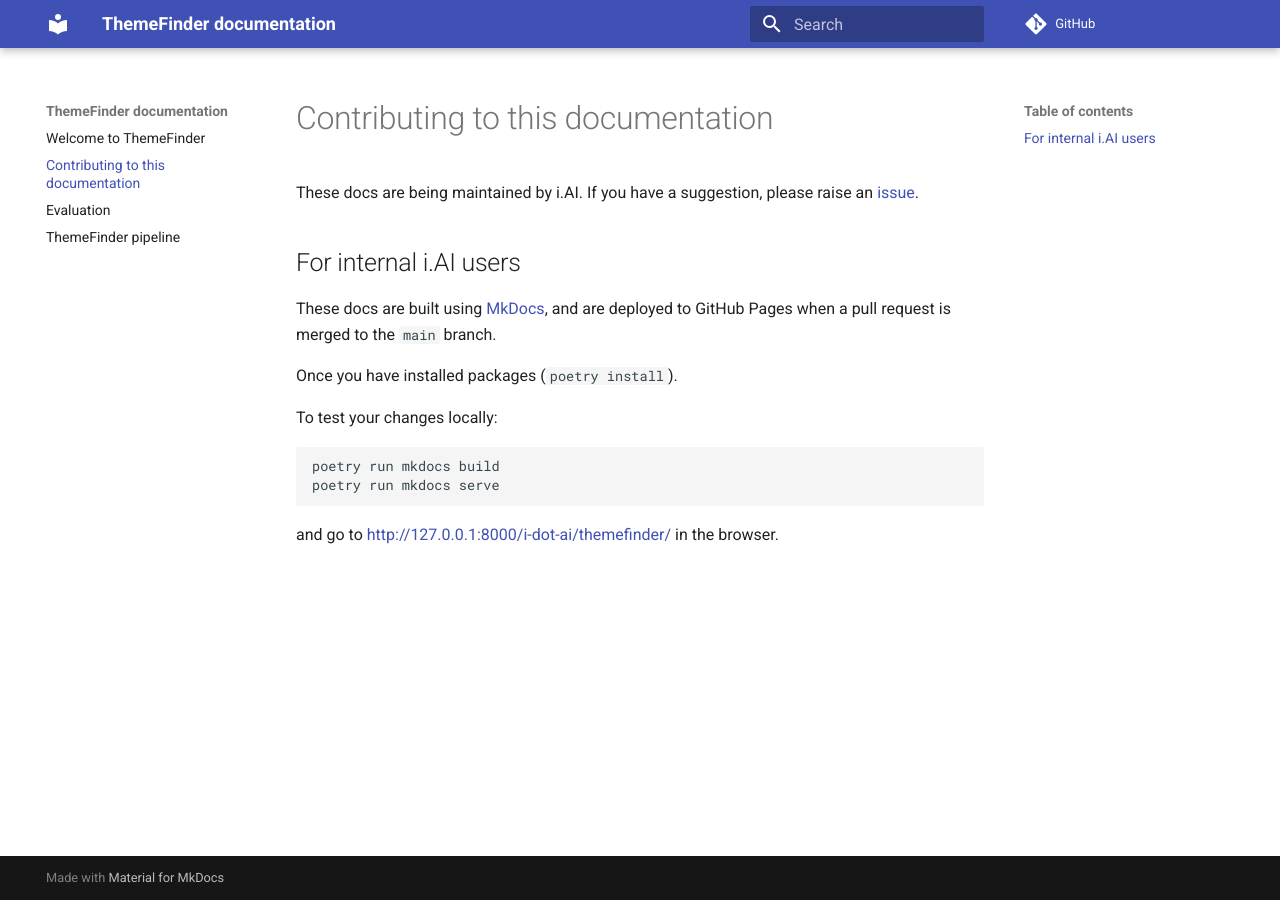
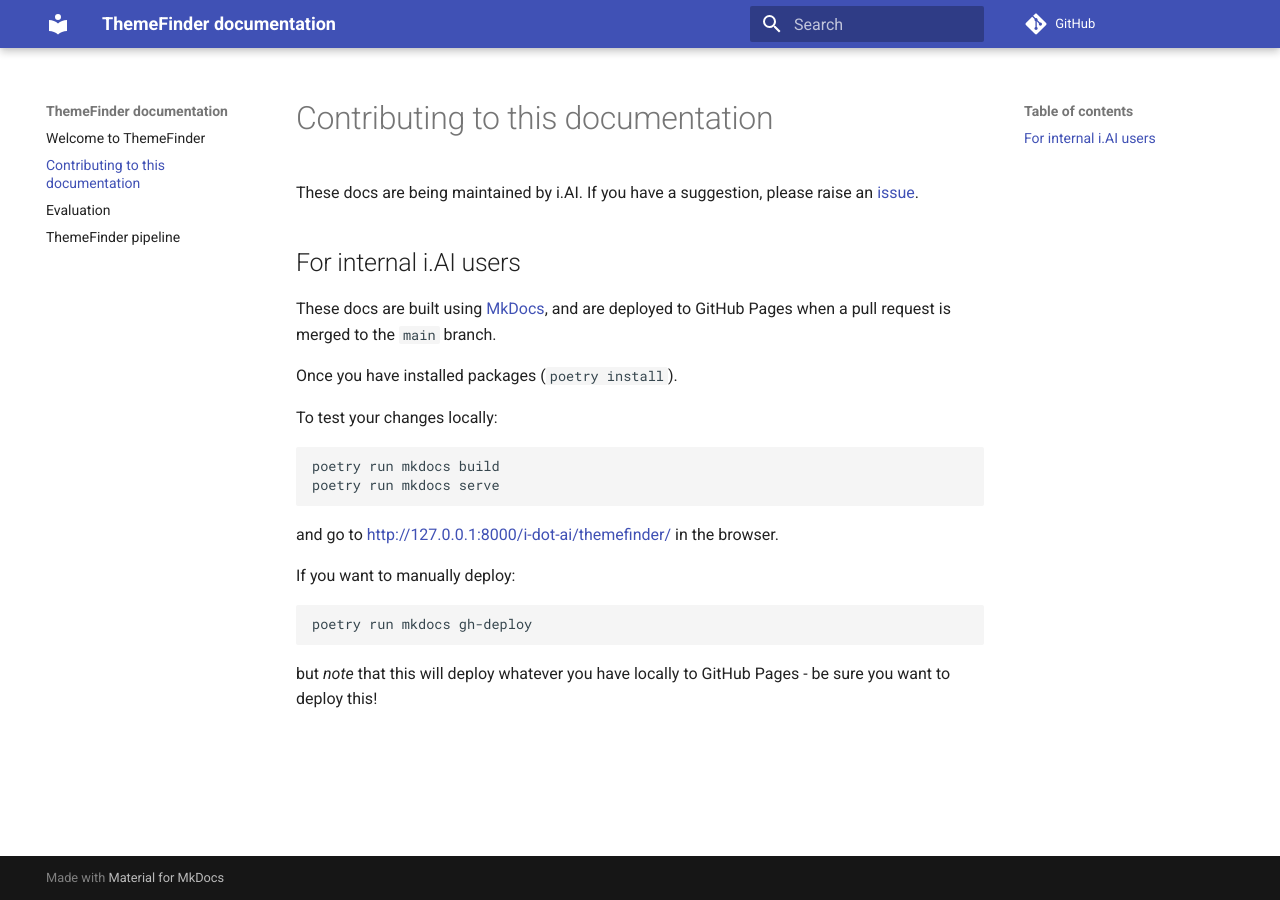
Before and after one commit to rbkc-data-team/themefinder, an MkDocs documentation site: the page built from docs/contributing_to_docs.md, in a window 1280 px wide. Built offline with MkDocs 1.6.1 and Material for MkDocs 9.7.7, drawn with Linux system fonts in a browser that asks for light colours; comment, search, counter and statistics services are not loaded.

Commit message:
update docs

````diff
--- a/docs/contributing_to_docs.md
+++ b/docs/contributing_to_docs.md
@@ -15,3 +15,9 @@ poetry run mkdocs build
 poetry run mkdocs serve
 ```
 and go to [http://127.0.0.1:8000/i-dot-ai/themefinder/](http://127.0.0.1:8000/i-dot-ai/themefinder/) in the browser.
+
+If you want to manually deploy:
+```
+poetry run mkdocs gh-deploy
+```
+but *note* that this will deploy whatever you have locally to GitHub Pages - be sure you want to deploy this!
--- a/mkdocs.yml
+++ b/mkdocs.yml
@@ -1,5 +1,5 @@
 site_name: ThemeFinder documentation
-site_url: https://github.com/i-dot-ai/themefinder # Update with GitHub Pages link
+site_url: https://i-dot-ai.github.io/themefinder/
 repo_url: https://github.com/i-dot-ai/themefinder
 theme:
   name: material
````
